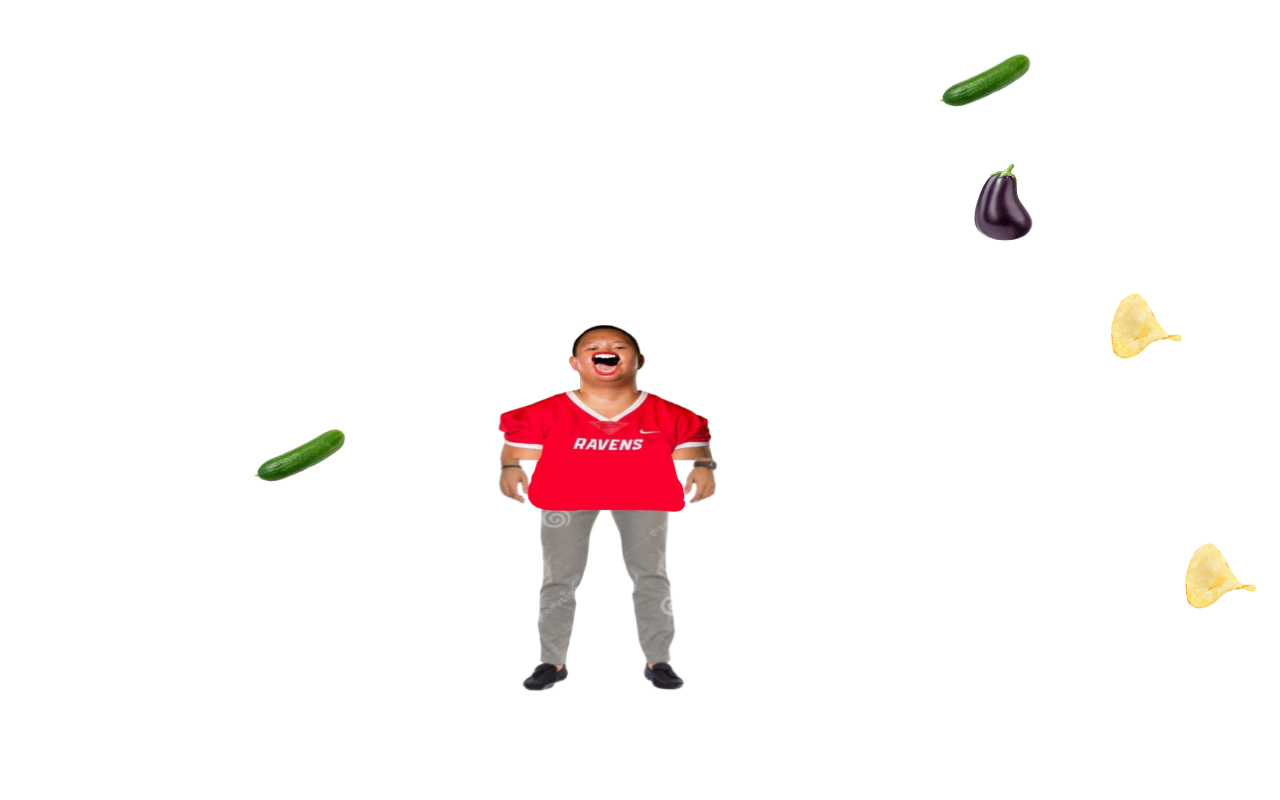
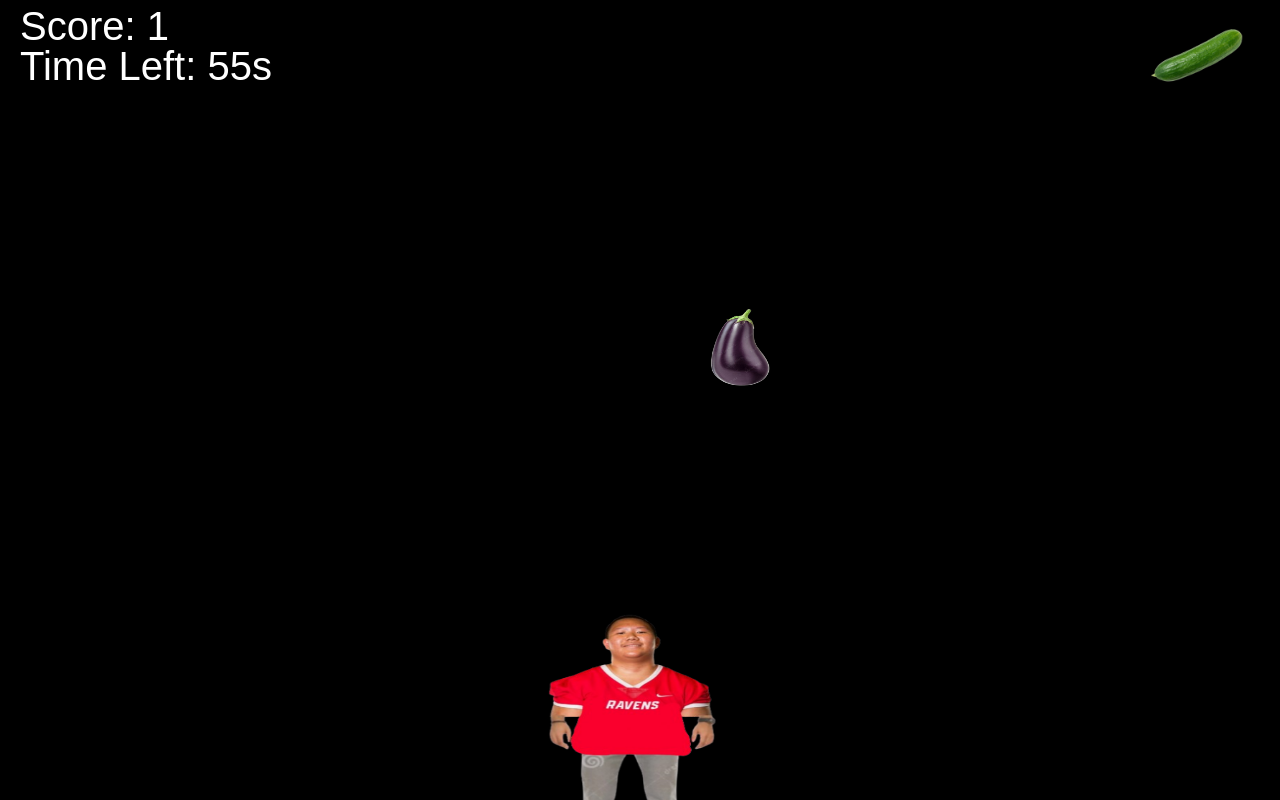
Before and after one commit to NefariousGarlic/Daniel, a plain HTML site: page Index.html in a window 1280 px wide. Drawn offline with Linux system fonts and the light colour scheme.

Commit message:
Update Index.html

```diff
--- a/Index.html
+++ b/Index.html
@@ -3,12 +3,134 @@
 <head>
     <meta charset="UTF-8">
     <meta name="viewport" content="width=device-width, initial-scale=1.0">
-    <title>Daniel Food Simulator</title>
-    <link rel="stylesheet" href="styles.css">
+    <title>Food Catching Game</title>
+    <style>
+        body {
+            margin: 0;
+            overflow: hidden;
+            background-color: #000;
+        }
+        canvas {
+            display: block;
+        }
+    </style>
 </head>
 <body>
     <canvas id="gameCanvas"></canvas>
+    <script>
+        const canvas = document.getElementById("gameCanvas");
+        const ctx = canvas.getContext("2d");
 
-    <script src="game.js"></script>
+        // Set canvas dimensions
+        canvas.width = window.innerWidth;
+        canvas.height = window.innerHeight;
+
+        // Load images
+        const characterNormal = new Image();
+        characterNormal.src = 'danielbaldpants.png';
+        const characterMouth = new Image();
+        characterMouth.src = 'danielbaldmouth.png';
+
+        const foodImages = [
+            'burger.png',
+            'ChickenWing.png',
+            'eggplant.png',
+            'cumber.png',
+            'chip.png',
+        ].map(src => {
+            const img = new Image();
+            img.src = src;
+            return img;
+        });
+
+        // Game variables
+        let characterX = canvas.width / 2 - 150;
+        let characterY = canvas.height - 200;
+        const characterSize = 300;
+        let foodList = [];
+        let score = 0;
+        let gameDuration = 60; // seconds
+        let startTime = Date.now();
+
+        function resetGame() {
+            foodList = [];
+            score = 0;
+            characterX = canvas.width / 2 - characterSize / 2;
+            startTime = Date.now();
+        }
+
+        // Spawn food
+        function spawnFood() {
+            const foodX = Math.random() * (canvas.width - 100);
+            const foodImage = foodImages[Math.floor(Math.random() * foodImages.length)];
+            foodList.push({ x: foodX, y: 0, image: foodImage });
+        }
+
+        // Game loop
+        function gameLoop() {
+            const currentTime = Date.now();
+            const elapsed = (currentTime - startTime) / 1000;
+
+            // Clear canvas
+            ctx.clearRect(0, 0, canvas.width, canvas.height);
+
+            // Draw character
+            const isFoodNearby = foodList.some(food =>
+                food.y + 100 > characterY && food.y < characterY + characterSize &&
+                food.x + 100 > characterX && food.x < characterX + characterSize
+            );
+
+            ctx.drawImage(isFoodNearby ? characterMouth : characterNormal, characterX, characterY, characterSize, characterSize);
+
+            // Draw food
+            for (let i = 0; i < foodList.length; i++) {
+                const food = foodList[i];
+                food.y += 5; // Fall speed
+                ctx.drawImage(food.image, food.x, food.y, 100, 100);
+
+                // Check for collision
+                if (food.y + 100 > characterY && food.y < characterY + characterSize &&
+                    food.x + 100 > characterX && food.x < characterX + characterSize) {
+                    foodList.splice(i, 1);
+                    score++;
+                    i--;
+                }
+
+                // Remove food if it falls off screen
+                if (food.y > canvas.height) {
+                    foodList.splice(i, 1);
+                    i--;
+                }
+            }
+
+            // Display score and timer
+            ctx.fillStyle = "#FFF";
+            ctx.font = "40px Arial";
+            ctx.fillText("Score: " + score, 20, 40);
+            ctx.fillText("Time Left: " + Math.max(0, Math.floor(gameDuration - elapsed)) + "s", 20, 80);
+
+            // Check if time is up
+            if (elapsed >= gameDuration) {
+                resetGame();
+            }
+
+            requestAnimationFrame(gameLoop);
+        }
+
+        // Handle keyboard input
+        window.addEventListener('keydown', function(event) {
+            if (event.key === 'ArrowLeft' || event.key === 'a') {
+                characterX -= 10;
+                if (characterX < 0) characterX = 0;
+            } else if (event.key === 'ArrowRight' || event.key === 'd') {
+                characterX += 10;
+                if (characterX > canvas.width - characterSize) characterX = canvas.width - characterSize;
+            }
+        });
+
+        // Start game
+        setInterval(spawnFood, 1000); // Spawn food every second
+        gameLoop();
+    </script>
 </body>
 </html>
```
